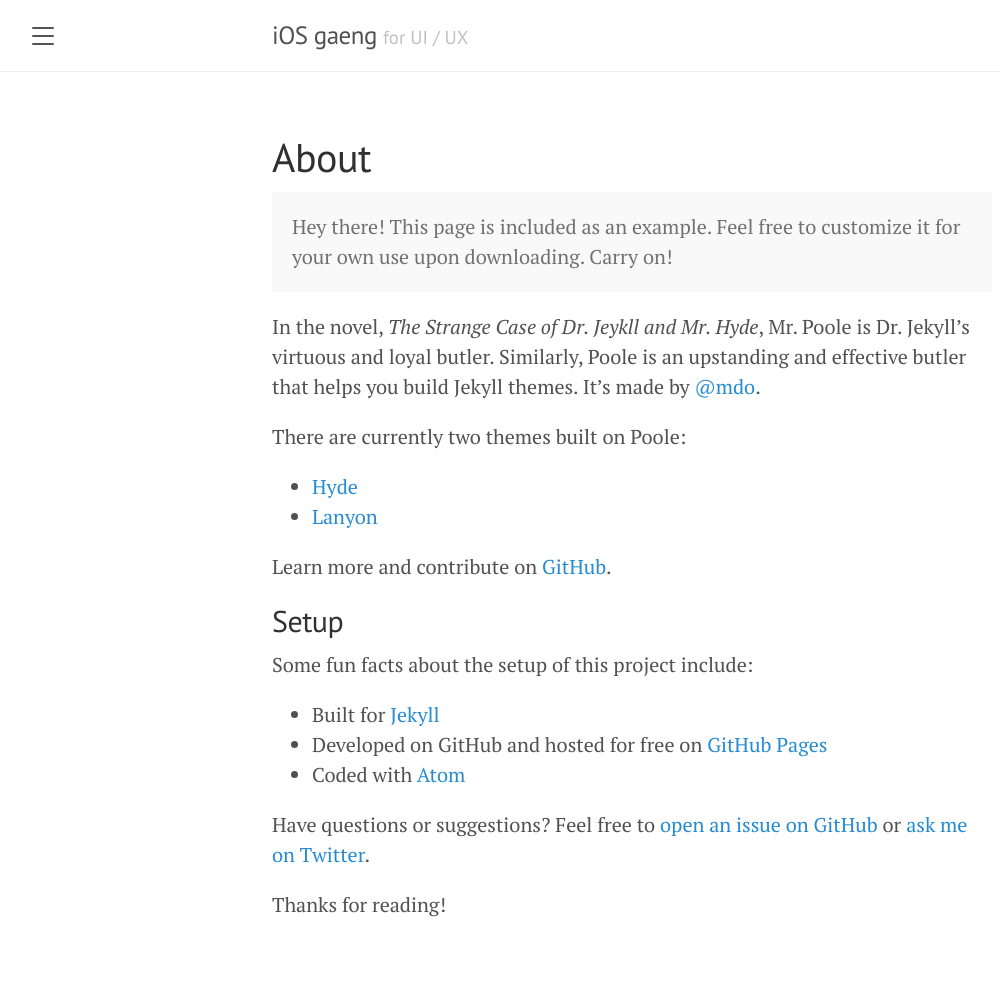
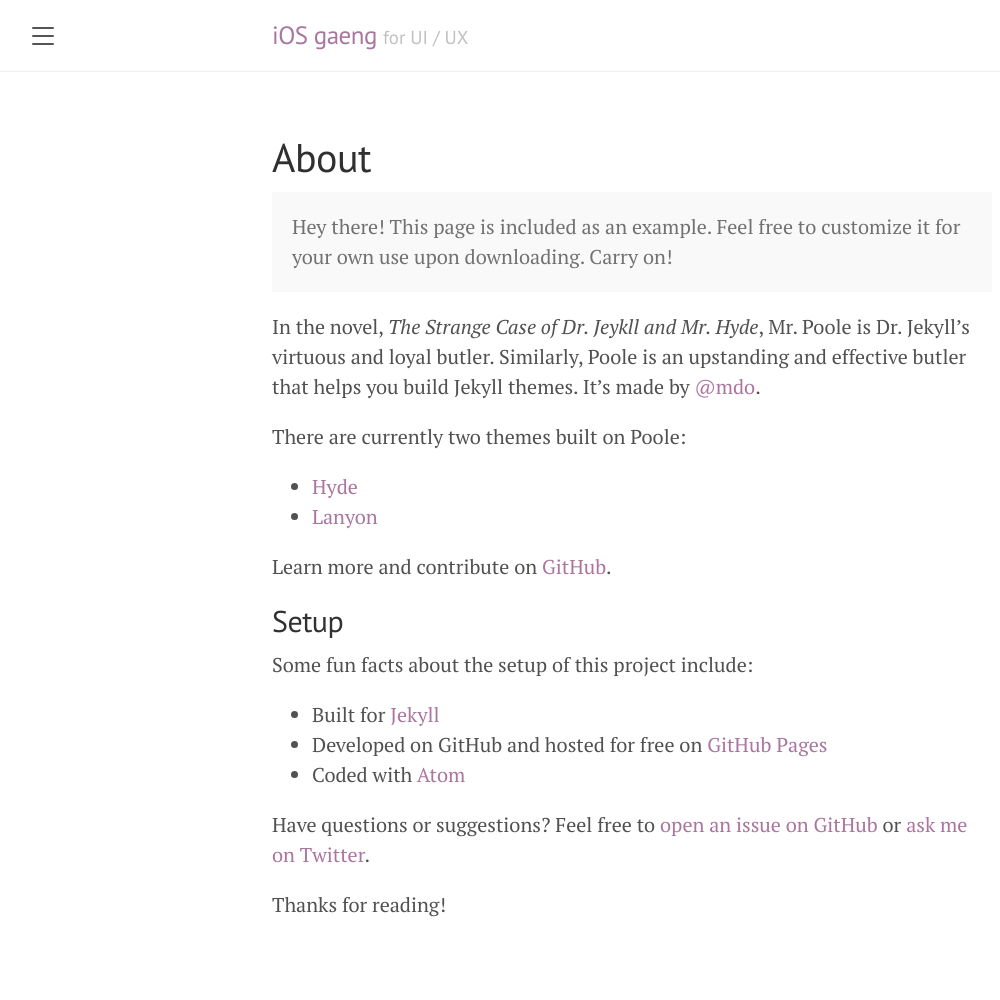
Before and after one commit to gaeng2y/gaeng2y.github.io, a Jekyll site: the page built from about.md, in a window 1280 px wide. Shown: the whole page, without its empty margins (8-1008 px from the left). Built offline with Jekyll 4.4.1, drawn with Linux system fonts in a browser that asks for light colours.

Commit message:
color change

```diff
--- a/_config.yml
+++ b/_config.yml
@@ -1,7 +1,7 @@
 # Setup
 title:               iOS gaeng
 tagline:             'for UI / UX'
-description:         '디자인과 iOS 개발을 공부하는 사람입니다.'
+description:         '디자인과 iOS 개발을 공부하는 사람.'
 url:                 https://g4eng.github.io/
 baseurl:             ''
 paginate:            5
--- a/_layouts/default.html
+++ b/_layouts/default.html
@@ -3,7 +3,7 @@
 
   {% include head.html %}
 
-  <body>
+  <body class="theme-base-0e">
 
     {% include sidebar.html %}
 
```
Also changed, not shown: favicon.ico (deleted), 3 other files.
